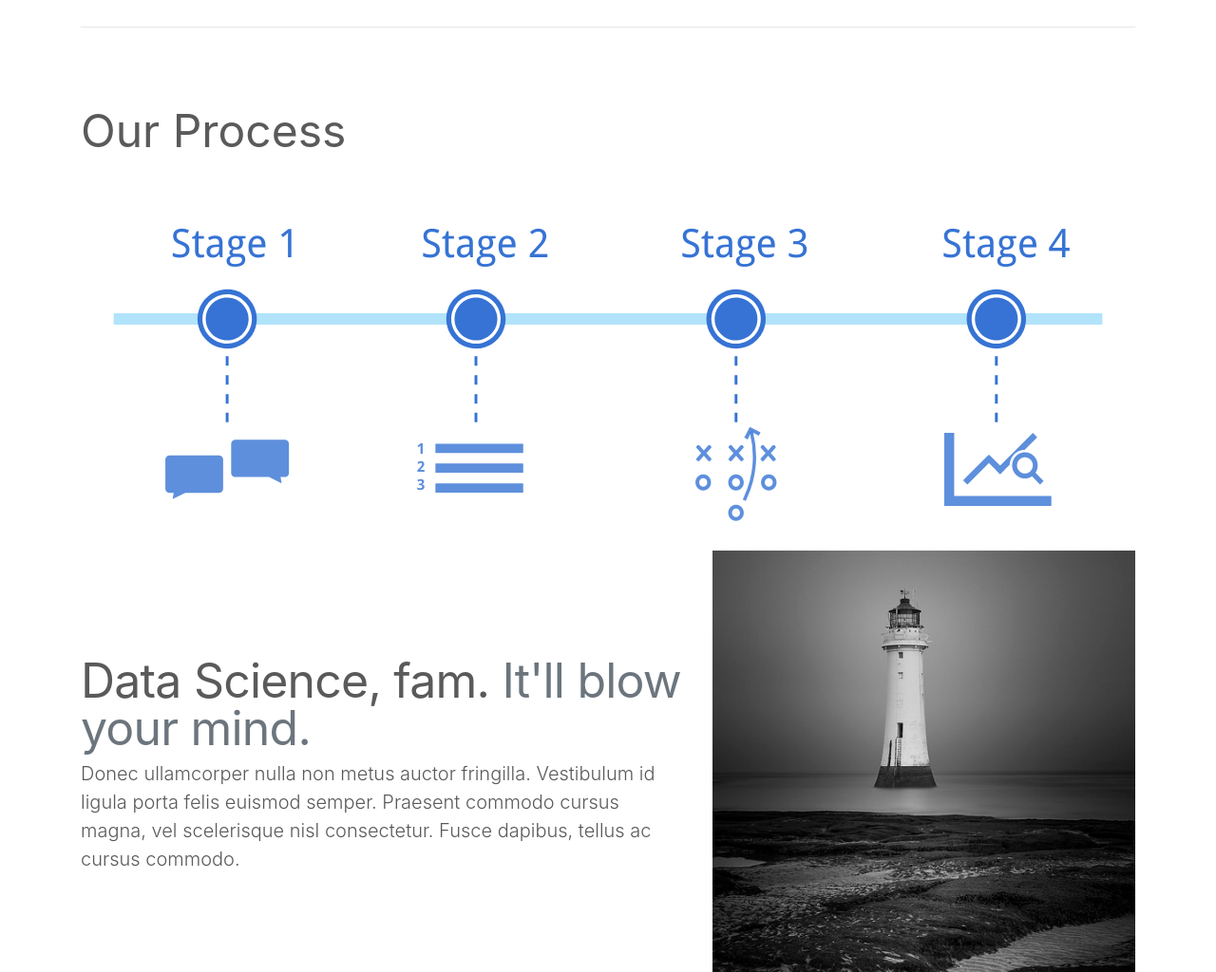
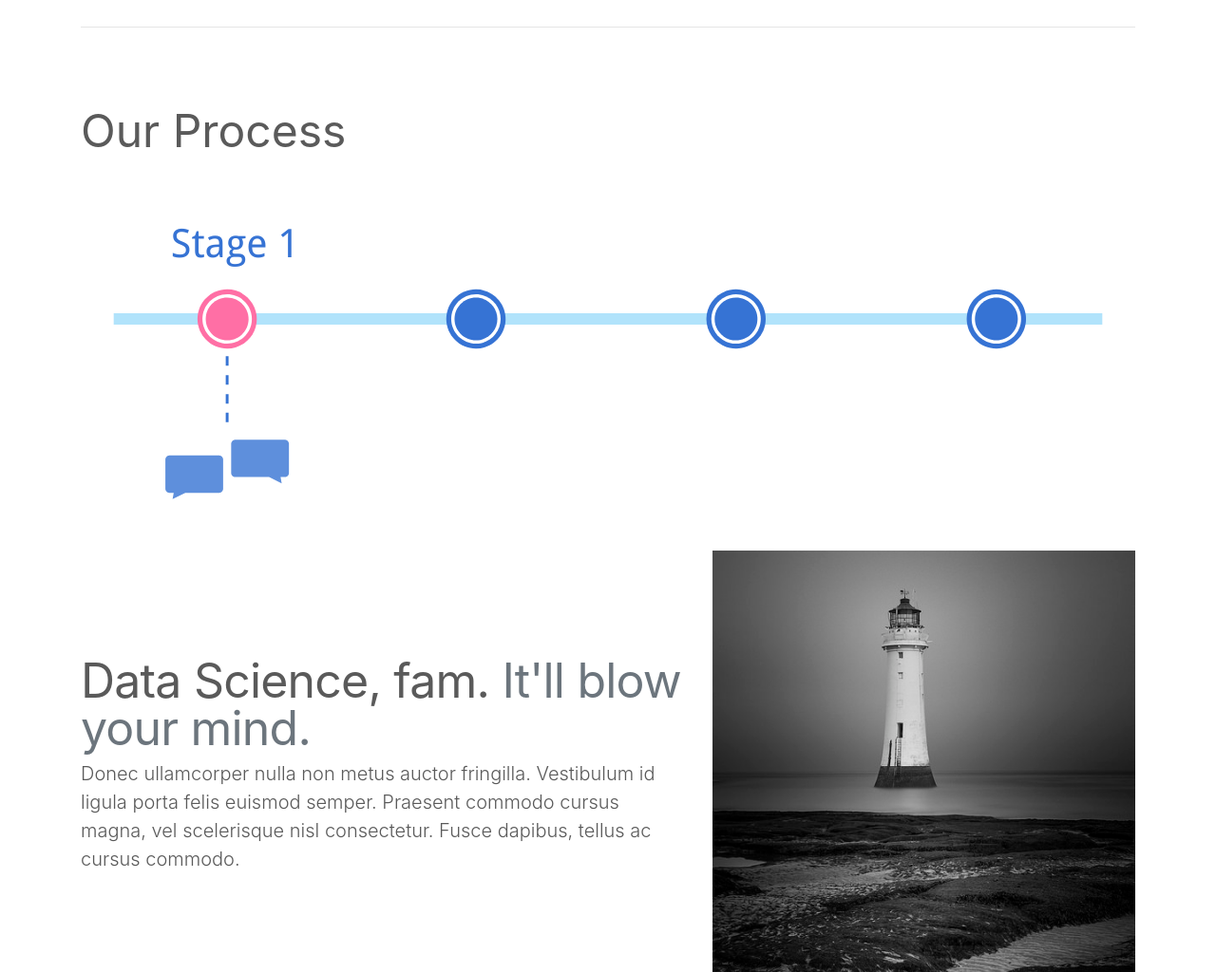
Before and after one commit to bluecamel-io/website, a Flask app: page / in a window 1280 px wide. Shown: the part 1034-2058 px from the top of the page at 95% size. Run offline with Flask 2, Linux system fonts and the light colour scheme; some libraries are stand-ins or nearby versions.

Commit message:
minor changes

```diff
--- a/templates/index.html
+++ b/templates/index.html
@@ -157,13 +157,13 @@
                         </g>
                         <!-- secondary 4 -->
                         <g>
-                            <g><use class="secondary secondary-circle-4" xlink:href="#k2teMOj5ZU" opacity="1" fill="#3673d4" fill-opacity="1"></use></g>
-                            <g id="b2aBBC4ZKz"><use class="secondary secondary-circle-4" xlink:href="#b9sR3LS7m" opacity="1" fill="#3673d4" fill-opacity="1"></use></g>
+                            <g><use class="secondary secondary-circle-4" xlink:href="#k2teMOj5ZU" opacity="0" fill="#3673d4" fill-opacity="1"></use></g>
+                            <g id="b2aBBC4ZKz"><use class="secondary secondary-circle-4" xlink:href="#b9sR3LS7m" opacity="0" fill="#3673d4" fill-opacity="1"></use></g>
                             <g>
-                                <g><use class="secondary secondary-circle-4" xlink:href="#c3iwd83NqB" opacity="1" fill="#3673d4" fill-opacity="0.8"></use></g>
+                                <g><use class="secondary secondary-circle-4" xlink:href="#c3iwd83NqB" opacity="0" fill="#3673d4" fill-opacity="0.8"></use></g>
                                 <g>
-                                    <g><use class="secondary secondary-circle-4" xlink:href="#c1QF1gWnks" opacity="1" fill="#fdfdfd" fill-opacity="1"></use></g>
-                                    <g><use class="secondary secondary-circle-4" xlink:href="#acoaKieFK" opacity="1" fill="#3673d4" fill-opacity="0.8"></use></g>
+                                    <g><use class="secondary secondary-circle-4" xlink:href="#c1QF1gWnks" opacity="0" fill="#fdfdfd" fill-opacity="1"></use></g>
+                                    <g><use class="secondary secondary-circle-4" xlink:href="#acoaKieFK" opacity="0" fill="#3673d4" fill-opacity="0.8"></use></g>
                                 </g>
                             </g>
                         </g>
@@ -179,16 +179,16 @@
                         </g>
                         <!-- secondary 3 -->
                         <g>
-                            <g><use class="secondary secondary-circle-3" xlink:href="#c1WiO1iCRg" opacity="1" fill="#3673d4" fill-opacity="1"></use></g>
-                            <g id="d6qcWN4dJu"><use class="secondary secondary-circle-3" xlink:href="#c6rSbWKL" opacity="1" fill="#3673d4" fill-opacity="1"></use></g>
+                            <g><use class="secondary secondary-circle-3" xlink:href="#c1WiO1iCRg" opacity="0" fill="#3673d4" fill-opacity="1"></use></g>
+                            <g id="d6qcWN4dJu"><use class="secondary secondary-circle-3" xlink:href="#c6rSbWKL" opacity="0" fill="#3673d4" fill-opacity="1"></use></g>
                             <g>
-                                <g id="a9wBQ41x9"><use class="secondary secondary-circle-3" xlink:href="#a1IHCwl8Y4" opacity="1" fill="#3673d4" fill-opacity="0.8"></use></g>
-                                <g id="b54I59RZj"><use class="secondary secondary-circle-3" xlink:href="#byMImnKzI" opacity="1" fill="#3673d4" fill-opacity="0.8"></use></g>
-                                <g id="a2Caw7YoI"><use class="secondary secondary-circle-3" xlink:href="#a269PXaKv3" opacity="1" fill="#3673d4" fill-opacity="0.8"></use></g>
+                                <g id="a9wBQ41x9"><use class="secondary secondary-circle-3" xlink:href="#a1IHCwl8Y4" opacity="0" fill="#3673d4" fill-opacity="0.8"></use></g>
+                                <g id="b54I59RZj"><use class="secondary secondary-circle-3" xlink:href="#byMImnKzI" opacity="0" fill="#3673d4" fill-opacity="0.8"></use></g>
+                                <g id="a2Caw7YoI"><use class="secondary secondary-circle-3" xlink:href="#a269PXaKv3" opacity="0" fill="#3673d4" fill-opacity="0.8"></use></g>
                                 <g>
-                                    <g><use class="secondary secondary-circle-3" xlink:href="#aCn7BC75" opacity="0.8" fill="#3673d4" fill-opacity="1"></use></g>
+                                    <g><use class="secondary secondary-circle-3" xlink:href="#aCn7BC75" opacity="0" fill="#3673d4" fill-opacity="0.8"></use></g>
                                     <g>
-                                        <g><use class="secondary secondary-circle-3 secondary-stroke" xlink:href="#a1ZLNRqsQW" opacity="1" fill-opacity="0" stroke="#3673d4" stroke-width="2" stroke-opacity="0.8"></use></g>
+                                        <g><use class="secondary secondary-circle-3 secondary-stroke" xlink:href="#a1ZLNRqsQW" opacity="0" fill-opacity="0" stroke="#3673d4" stroke-width="2" stroke-opacity="0.8"></use></g>
                                     </g>
                                 </g>
                             </g>
@@ -205,11 +205,11 @@
                         </g>
                         <!-- secondary 2 -->
                         <g>
-                            <g><use class="secondary secondary-circle-2" xlink:href="#fn794BBDi" opacity="1" fill="#3673d4" fill-opacity="1"></use></g>
-                            <g id="a1C4uj3EDb"><use class="secondary secondary-circle-2" xlink:href="#b10VEM5A2h" opacity="1" fill="#3673d4" fill-opacity="1"></use></g>
+                            <g><use class="secondary secondary-circle-2" xlink:href="#fn794BBDi" opacity="0" fill="#3673d4" fill-opacity="1"></use></g>
+                            <g id="a1C4uj3EDb"><use class="secondary secondary-circle-2" xlink:href="#b10VEM5A2h" opacity="0" fill="#3673d4" fill-opacity="1"></use></g>
                             <g>
-                                <g id="e6R3b1vkx"><use class="secondary secondary-circle-2" xlink:href="#aJoBgz2WR" opacity="1" fill="#3673d4" fill-opacity="0.8"></use></g>
-                                <g><use class="secondary secondary-circle-2" xlink:href="#a2fHNw8SWT" opacity="1" fill="#3673d4" fill-opacity="0.8"></use></g>
+                                <g id="e6R3b1vkx"><use class="secondary secondary-circle-2" xlink:href="#aJoBgz2WR" opacity="0" fill="#3673d4" fill-opacity="0.8"></use></g>
+                                <g><use class="secondary secondary-circle-2" xlink:href="#a2fHNw8SWT" opacity="0" fill="#3673d4" fill-opacity="0.8"></use></g>
                             </g>
                         </g>
                         <!-- button 2 -->
@@ -218,9 +218,9 @@
                         <!-- 1 ============================================================================================= -->
                         <!-- circle 1 -->
                         <g>
-                            <g><use class="circle circle-1" xlink:href="#a4qr0ZiNB9" opacity="1" fill="#3673d4" fill-opacity="1"></use></g>
+                            <g><use class="circle circle-1" xlink:href="#a4qr0ZiNB9" opacity="1" fill="#ff6fa5" fill-opacity="1"></use></g>
                             <g><use xlink:href="#c1EBWSYSFp" opacity="1" fill="#ffffff" fill-opacity="1"></use></g>
-                            <g><use class="circle circle-1" xlink:href="#b24iJpQ6zx" opacity="1" fill="#3673d4" fill-opacity="1"></use></g>
+                            <g><use class="circle circle-1" xlink:href="#b24iJpQ6zx" opacity="1" fill="#ff6fa5" fill-opacity="1"></use></g>
                         </g>
                         <!-- secondary 1 -->
                         <g>
```
